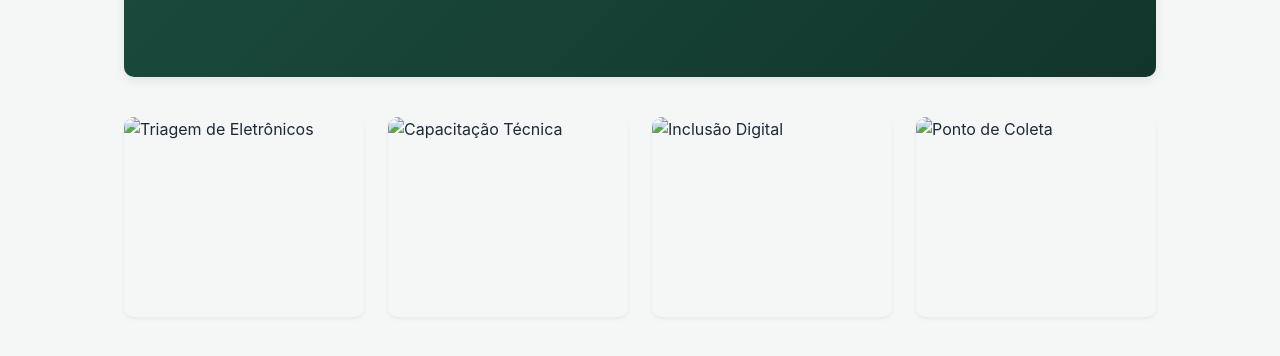
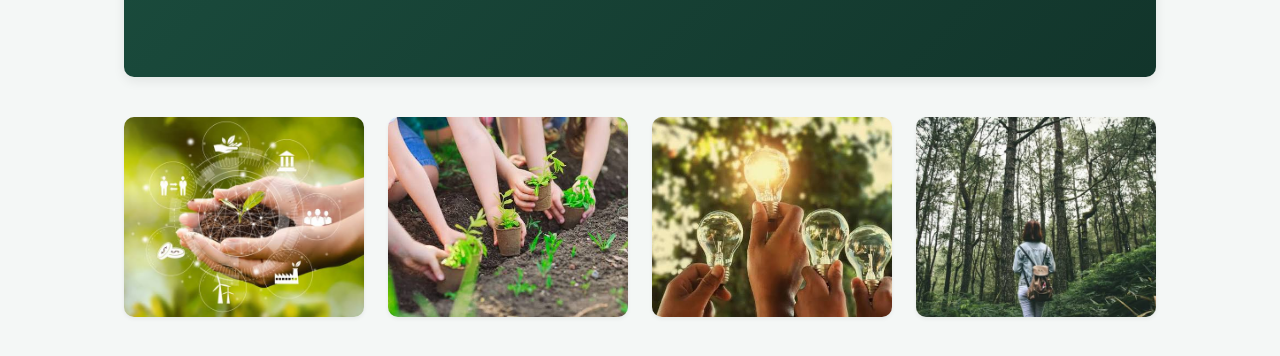
Before and after one commit to davimonteiro008/U-UNICID-ADS-FRONTEND-2260030-N8-2-2026-FATO-SOCIAL-PAULO-FRATA, a plain HTML site: page galeria.html in a window 1280 px wide. Shown: the part 322-678 px from the top of the page. Drawn offline with Linux system fonts and the light colour scheme.

Commit message:
Update image sources in galeria.html

```diff
--- a/galeria.html
+++ b/galeria.html
@@ -23,7 +23,8 @@
       <a href="acessibilidade.html" style="color:#fff; font-weight:600;">Declaração de Acessibilidade</a>
     </div>
   </div>
- <header class="site-header" role="banner">
+
+  <header class="site-header" role="banner">
     <div class="header-container">
       <a href="index.html" class="logo">Fato<span>Social</span></a>
       <button class="menu-toggle" id="menu-btn" aria-expanded="false">&#9776; Menu</button>
@@ -56,28 +57,28 @@
 
         <div class="hexagono-item">
           <div class="hexagono" tabindex="0" role="button" aria-label="Ampliar foto de Triagem de Eletrônicos">
-            <img class="hex-bg" src="images (1).jpg" alt="Triagem de Eletrônicos">
+            <img class="hex-bg" src="img-1.jpg" alt="Triagem de Eletrônicos">
             <div class="overlay"><span>Triagem de Eletrônicos</span></div>
           </div>
         </div>
 
         <div class="hexagono-item">
           <div class="hexagono" tabindex="0" role="button" aria-label="Ampliar foto de Capacitação Técnica">
-            <img class="hex-bg" src="images (2).jpg" alt="Capacitação Técnica">
+            <img class="hex-bg" src="img-2.jpg" alt="Capacitação Técnica">
             <div class="overlay"><span>Capacitação Técnica</span></div>
           </div>
         </div>
 
         <div class="hexagono-item">
           <div class="hexagono" tabindex="0" role="button" aria-label="Ampliar foto de Inclusão Digital">
-            <img class="hex-bg" src="images (3).jpg" alt="Inclusão Digital">
+            <img class="hex-bg" src="img-3.jpg" alt="Inclusão Digital">
             <div class="overlay"><span>Inclusão Digital</span></div>
           </div>
         </div>
 
         <div class="hexagono-item">
           <div class="hexagono" tabindex="0" role="button" aria-label="Ampliar foto de Ponto de Coleta">
-            <img class="hex-bg" src="images (4).jpg" alt="Ponto de Coleta">
+            <img class="hex-bg" src="img-4.jpg" alt="Ponto de Coleta">
             <div class="overlay"><span>Ponto de Coleta</span></div>
           </div>
         </div>
@@ -90,4 +91,11 @@
   <div id="lightbox" class="lightbox" aria-hidden="true" role="dialog" aria-label="Visualizador de Imagem">
     <button class="lightbox-fechar" aria-label="Fechar galeria">&times;</button>
     <div class="lightbox-wrapper">
-      <img id="lightbox-img" src="" alt
+      <img id="lightbox-img" src="" alt="Ampliação da imagem da galeria">
+      <div id="lightbox-legenda" class="lightbox-legenda"></div>
+    </div>
+  </div>
+
+  <script src="galeria.js"></script>
+</body>
+</html>
```
